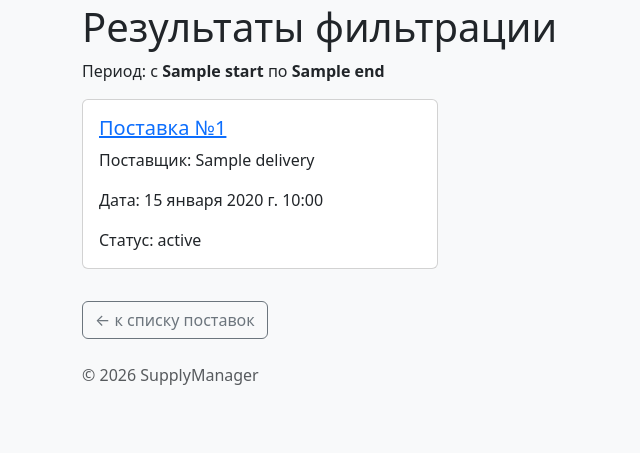
After one commit to seregakriwoy/framework, a Django app: template app_deliveries/templates/deliveries/delivery_filter.html in a window 1280 px wide. The commit adds this page. Shown: the part 347-800 px from the top of the page, without its empty margins (0-640 px from the left). Run offline with Django 5.2, Linux system fonts and the light colour scheme; the template is opened without the code that fills it: most values are stand-ins (such as "Sample title", 1, 10 or a date in 2020).

Commit message:
delivery_filter created

```diff
--- /dev/null
+++ b/app_deliveries/templates/deliveries/delivery_filter.html
@@ -0,0 +1,33 @@
+{% extends "base.html" %}
+
+{% block title %}Фильтр поставок — SupplyManager{% endblock %}
+
+{% block content %}
+<h1>Результаты фильтрации</h1>
+<p>Период: с <strong>{{ start }}</strong> по <strong>{{ end }}</strong></p>
+
+<div class="row">
+    {% for delivery in deliveries %}
+        <div class="col-md-4 mb-3">
+            <div class="card h-100">
+                <div class="card-body">
+                    <h5 class="card-title">
+                        <a href="{% url 'deliveries:detail' delivery.id %}">Поставка №{{ delivery.id }}</a>
+                    </h5>
+                    <p class="card-text">Поставщик: {{ delivery.supplier_name }}</p>
+                    <p class="card-text">Дата: {{ delivery.delivery_date }}</p>
+                    <p class="card-text">Статус: {{ delivery.status }}</p>
+                </div>
+            </div>
+        </div>
+    {% empty %}
+        <div class="col-12">
+            <p>За выбранный период поставок не найдено.</p>
+        </div>
+    {% endfor %}
+</div>
+
+<a href="{% url 'deliveries:list' %}" class="btn btn-outline-secondary mt-3">
+    ← к списку поставок
+</a>
+{% endblock %}
--- a/app_suppliers/templates/suppliers/supplier_list.html
+++ b/app_suppliers/templates/suppliers/supplier_list.html
@@ -1,6 +1,6 @@
 {% extends "base.html" %}
 
-{% block title %}Поставщики — SupplyManager{% endblock %}
+{% block title %}{% endblock %}
 
 {% block content %}
 <h1>Поставщики</h1>
--- a/data/products.json
+++ b/data/products.json
@@ -4,6 +4,6 @@
     "name": "Блок шерсти",
     "price": 100.0,
     "supplier_id": 1,
-    "stock": 0
+    "stock": 1000
   }
 ]
```
Also changed, not shown: sql/queries.sql (+1 -11 lines), data/supply_manager.sqlite.
